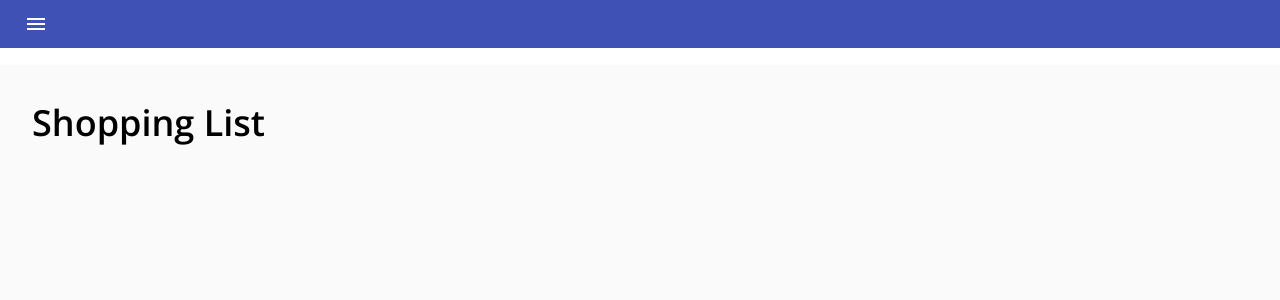
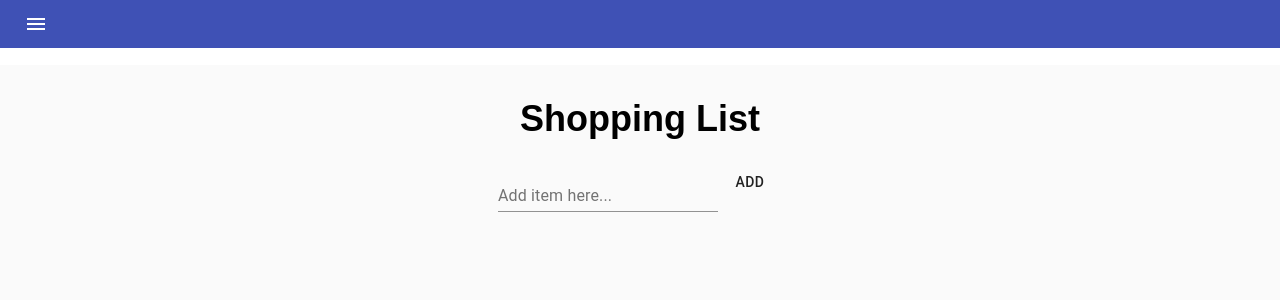
Before and after one commit to thraddash/food2, a React (Create React App) app: page /shopping in a window 1280 px wide. Shown: the top 300 px of the page. Built offline with nearby package versions, Linux system fonts and the light colour scheme.

Commit message:
todo list

```diff
--- a/src/App.css
+++ b/src/App.css
@@ -73,10 +73,13 @@
   text-decoration: none;
   color: #4183c4;
 }
-/* .home {
-  height: 100vh;
-  background-position: center;
-  background-repeat: no-repeat;
-  background-size: cover;
 
-} */
+.todo-container{
+  margin-top: 20px;
+  text-align: center;
+  padding-left: 30%;
+}
+
+.todo-add-btn{
+  margin-top: 13px;
+}
--- /dev/null
+++ b/src/components/Todo/Todo.js
@@ -0,0 +1,32 @@
+import { Checkbox, IconButton, ListItem, Typography } from "@material-ui/core";
+import CloseIcon from "@material-ui/icons/Close";
+import React from "react";
+
+function Todo({ todo, toggleComplete, removeTodo }) {
+  function handleCheckboxClick() {
+    toggleComplete(todo.id);
+  }
+
+  function handleRemoveClick() {
+    removeTodo(todo.id);
+  }
+
+  return (
+    <ListItem style={{ display: "flex" }}>
+      <Checkbox checked={todo.completed} onClick={handleCheckboxClick} />
+      <Typography
+        variant="body1"
+        style={{
+          textDecoration: todo.completed ? "line-through" : null
+        }}
+      >
+        {todo.task}
+      </Typography>
+      <IconButton onClick={handleRemoveClick}>
+        <CloseIcon />
+      </IconButton>
+    </ListItem>
+  );
+}
+
+export default Todo;
--- /dev/null
+++ b/src/components/Todo/TodoForm.js
@@ -0,0 +1,41 @@
+import { Button, TextField } from "@material-ui/core";
+import React, { useState } from "react";
+import { v1 as uuidv1 } from 'uuid';
+
+function TodoForm({ addTodo }) {
+  const [todo, setTodo] = useState({
+    id: "",
+    task: "",
+    completed: false
+  });
+
+  function handleTaskInputChange(e) {
+    // e.target.value contains new input from onChange
+    // event for input elements
+    setTodo({ ...todo, task: e.target.value });
+  }
+
+  function handleSubmit(e) {
+    e.preventDefault(); // prevents browser refresh
+    // trim() gets rid of string whitespace
+    if (todo.task.trim()) {
+      addTodo({ ...todo, id: uuidv1() });
+      setTodo({ ...todo, task: "" });
+    }
+  }
+
+  return (
+    <form className="todo-form" onSubmit={handleSubmit}>
+      <TextField
+        label="Add item here..."
+        type="text"
+        name="task"
+        value={todo.task}
+        onChange={handleTaskInputChange}
+      />
+      <Button className="todo-add-btn" onClick={handleSubmit}>Add</Button>
+    </form>
+  );
+}
+
+export default TodoForm;
--- /dev/null
+++ b/src/components/Todo/TodoList.js
@@ -0,0 +1,21 @@
+import { List } from "@material-ui/core";
+import React from "react";
+import Todo from "./Todo";
+import '../../App.css';
+
+function TodoList({ todos, removeTodo, toggleComplete }) {
+  return (
+    <List>
+      {todos.map(todo => (
+        <Todo
+          key={todo.id}
+          todo={todo}
+          removeTodo={removeTodo}
+          toggleComplete={toggleComplete}
+        />
+      ))}
+    </List>
+  );
+}
+
+export default TodoList;
--- a/src/pages/Shopping.js
+++ b/src/pages/Shopping.js
@@ -1,10 +1,61 @@
-import React from 'react';
+import React, { useEffect, useState } from "react";
 import ".././App.css";
+import TodoForm from "../components/Todo/TodoForm";
+import TodoList from "../components/Todo/TodoList";
+
+const LOCAL_STORAGE_KEY = "react-todo-list-todos";
 
 function Shopping() {
+  const [todos, setTodos] = useState([]);
+
+  useEffect(() => {
+    // fires when app component mounts to the DOM
+    const storageTodos = JSON.parse(localStorage.getItem(LOCAL_STORAGE_KEY));
+    if (storageTodos) {
+      setTodos(storageTodos);
+    }
+  }, []);
+
+  useEffect(() => {
+    // fires when todos array gets updated
+    localStorage.setItem(LOCAL_STORAGE_KEY, JSON.stringify(todos));
+  }, [todos]);
+
+  function addTodo(todo) {
+    // adds new todo to beginning of todos array
+    setTodos([todo, ...todos]);
+  }
+
+  function toggleComplete(id) {
+    setTodos(
+      todos.map(todo => {
+        if (todo.id === id) {
+          return {
+            ...todo,
+            completed: !todo.completed
+          };
+        }
+        return todo;
+      })
+    );
+  }
+
+  function removeTodo(id) {
+    setTodos(todos.filter(todo => todo.id !== id));
+  }
+
   return (
-    <div className='shopping'>
-      <h1>Shopping List</h1>
+    <div className="App">
+      <h1>Shopping List
+      </h1>
+      <TodoForm addTodo={addTodo} />
+      <div className="todo-container">
+          <TodoList
+            todos={todos}
+            removeTodo={removeTodo}
+            toggleComplete={toggleComplete}
+          />
+      </div>
     </div>
   );
 }
```
